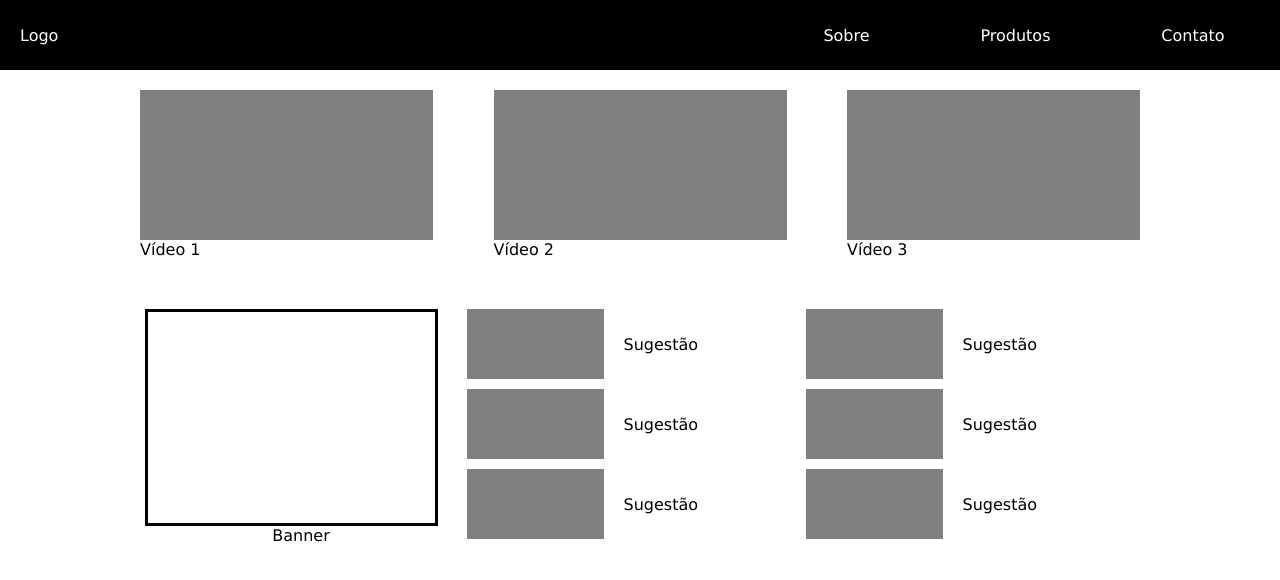
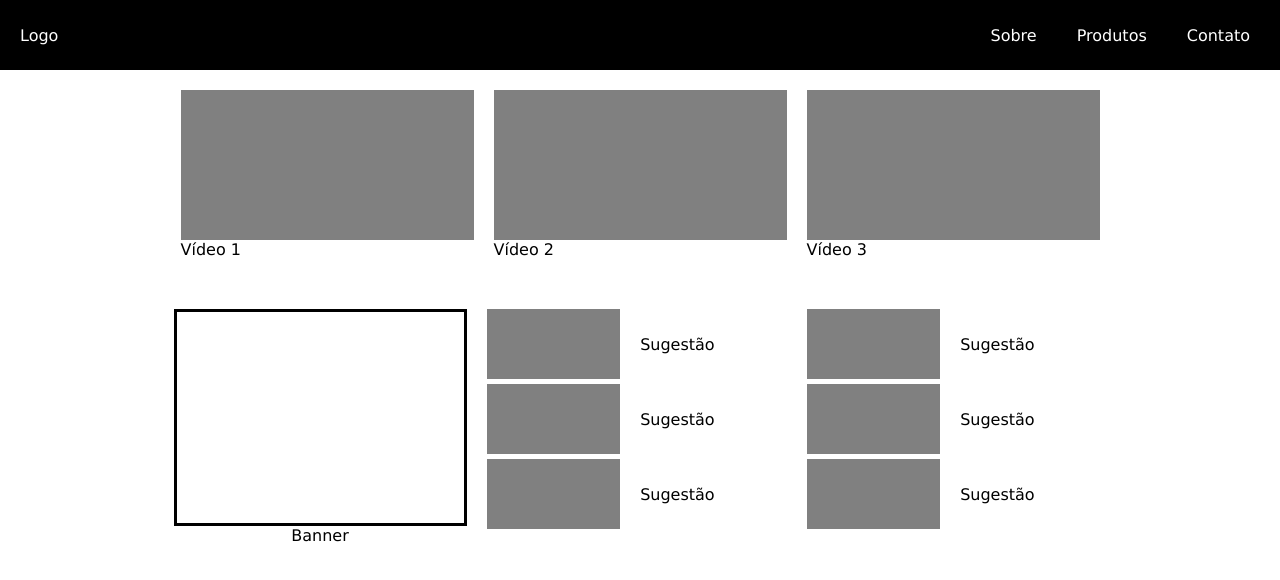
Before and after one commit to karolinyyap/DevWebI, a plain HTML site: page layout3/index.html in a window 1280 px wide. Drawn offline with Linux system fonts and the light colour scheme.

Commit message:
Update estilo.css

```diff
--- a/layout3/estilo.css
+++ b/layout3/estilo.css
@@ -1,3 +1,4 @@
+
 * {
     margin: 0;
     box-sizing: border-box;
@@ -37,11 +38,14 @@ header .barraSuperior{
 }
 
 .barraSuperior .links{
+   /* border: 2px solid red;*/
     width: 40%;
     height: 100%;
+    margin-right: 30px;
 
     display: flex;
-    justify-content: space-around;
+    gap: 40px;
+    justify-content: flex-end;
     align-items: center;
 }
 
@@ -53,7 +57,8 @@ header .barraSuperior{
 
     display: flex;
     flex-wrap: wrap;
-    justify-content: space-between;
+    gap: 20px;
+    justify-content: center;
 }
 
 #videos .img{
@@ -71,34 +76,33 @@ header .barraSuperior{
 
     display: flex;
     flex-wrap: wrap;
-    justify-content: space-around;
+    justify-content: center;
+    gap: 20px;
 }
 
 .banner {
     width: 293px;
     height: 217px;
     border: 3px solid black;
-    margin-right: 20px;
 }
 
 #banners .texto{
     text-align: center;
 }
 
-#banners .img {
+#banners .sugestao .img {
     /*border: 3px solid green;*/
     background-color: gray;
     width: 137px;
     height: 70px;
-    display: flex;
 }
 
 .coluna {
     /*border: 3px solid purple;*/
-    width: 33%;
+    width: 300px;
     display: flex;
     flex-direction: column;
-    gap: 10px;
+    gap: 5px;
 }
 
 .sugestao {
@@ -107,7 +111,9 @@ header .barraSuperior{
 }
 
 .sugestao .texto {
+    /*border: 3px solid purple;*/
+    width: 50%;
+    margin-left: 20px;
     display: flex;
     align-items: center;
-    margin-left: 20px;
 }
```
